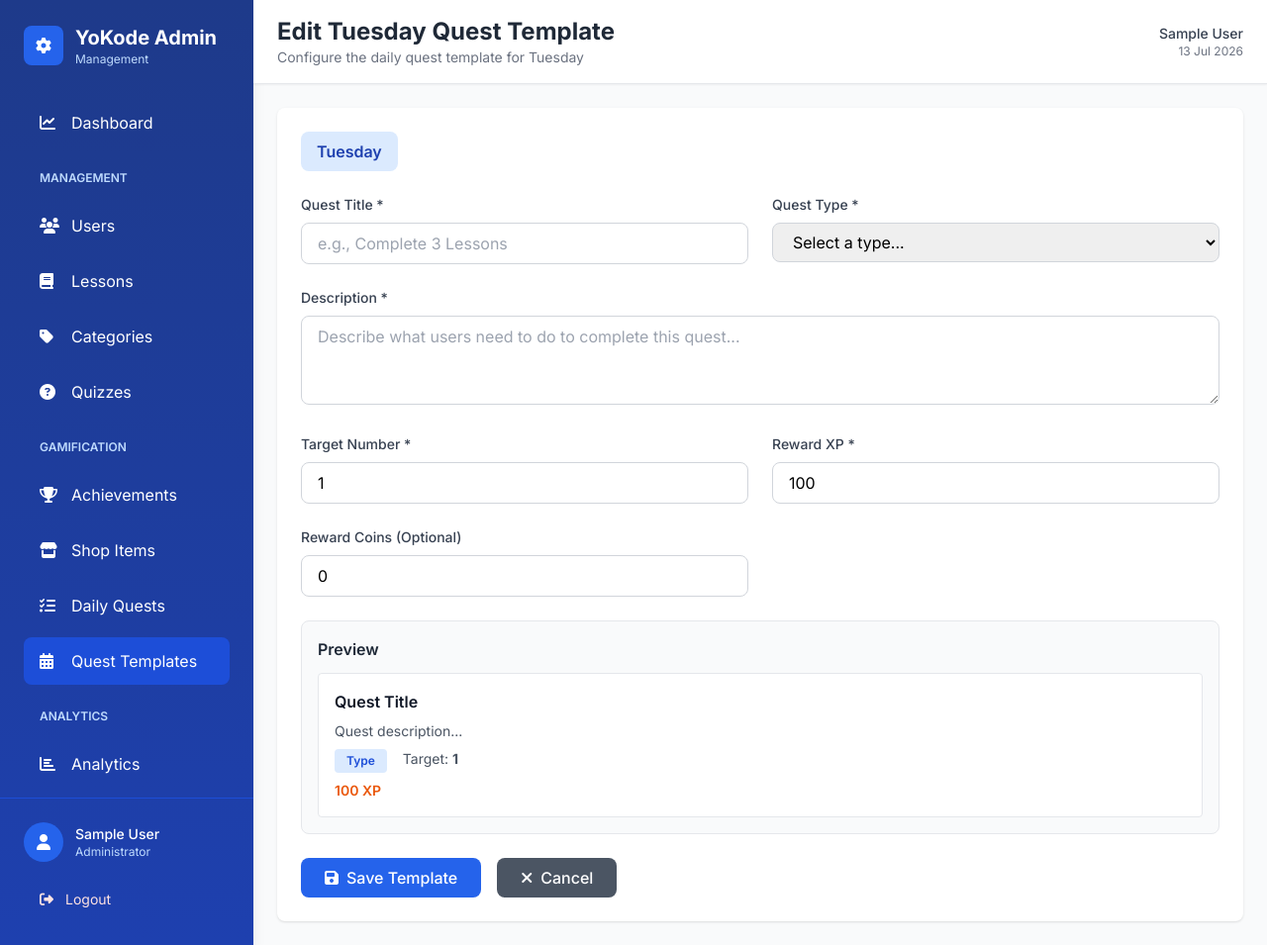
After one commit to nabsx/Yokode, a Laravel app: page /admin/daily-quests/templates/1/edit in a window 1280 px wide. The commit adds this page. Shown: the whole page at 99% size. Run offline with Laravel 12, Linux system fonts and the light colour scheme; the visitor is signed in with stand-in values (Sample User, id 1); data that the repository does not hold is empty; parts of the project's set-up code (start-up, migrations or seed data) failed here and were passed over; some libraries are stand-ins or nearby versions.

Commit message:
feat: add daily quest templates management for each day of the week
- Add day_of_week column to daily_quests table via migration
- Update DailyQuest model with methods to manage weekly templates
- Add helper methods: getByDayOfWeek(), getWeeklyTemplates(), getDayName()
- Create admin routes for viewing and editing quest templates
- Add AdminController methods: dailyQuestTemplates(), dailyQuestTemplateEdit(), dailyQuestTemplateUpdate()
- Create templates overview page showing all 7 days with current quests
- Create dedicated edit form for each day's quest template with live preview
- Add 'Quest Templates' link to admin sidebar navigation
- Support creating/updating quest templates for Monday through Sunday
- Maintain backward compatibility with existing date-based quests

```diff
--- a/app/Http/Controllers/AdminController.php
+++ b/app/Http/Controllers/AdminController.php
@@ -485,6 +485,81 @@ class AdminController extends Controller
     }
 
     /**
+     * Daily Quest Templates - View all templates by day of week
+     */
+    public function dailyQuestTemplates()
+    {
+        $templates = DailyQuest::getWeeklyTemplates();
+        return view('admin.quests.templates', compact('templates'));
+    }
+
+    /**
+     * Daily Quest Templates - Edit a specific day's template
+     */
+    public function dailyQuestTemplateEdit($dayOfWeek)
+    {
+        if ($dayOfWeek < 0 || $dayOfWeek > 6) {
+            return redirect()->route('admin.quests.templates')->with('error', 'Invalid day of week.');
+        }
+
+        $days = ['Monday', 'Tuesday', 'Wednesday', 'Thursday', 'Friday', 'Saturday', 'Sunday'];
+        $dayName = $days[$dayOfWeek];
+
+        $quest = DailyQuest::getByDayOfWeek($dayOfWeek);
+
+        $types = ['complete_lesson', 'answer_quiz', 'gain_exp', 'login', 'perfect_quiz'];
+
+        return view('admin.quests.template-edit', compact('quest', 'dayOfWeek', 'dayName', 'types'));
+    }
+
+    /**
+     * Daily Quest Templates - Update a specific day's template
+     */
+    public function dailyQuestTemplateUpdate(Request $request, $dayOfWeek)
+    {
+        if ($dayOfWeek < 0 || $dayOfWeek > 6) {
+            return redirect()->route('admin.quests.templates')->with('error', 'Invalid day of week.');
+        }
+
+        $validated = $request->validate([
+            'title' => 'required|string|max:255',
+            'description' => 'required|string|max:500',
+            'type' => 'required|in:complete_lesson,answer_quiz,gain_exp,login,perfect_quiz',
+            'target' => 'required|integer|min:1',
+            'reward_exp' => 'required|integer|min:0',
+            'reward_coins' => 'nullable|integer|min:0',
+        ]);
+
+        $quest = DailyQuest::getByDayOfWeek($dayOfWeek);
+
+        if ($quest) {
+            // Update existing template
+            $quest->update([
+                'title' => $validated['title'],
+                'description' => $validated['description'],
+                'type' => $validated['type'],
+                'target' => $validated['target'],
+                'reward_exp' => $validated['reward_exp'],
+                'reward_coins' => $validated['reward_coins'] ?? 0,
+            ]);
+        } else {
+            // Create new template
+            DailyQuest::create([
+                'title' => $validated['title'],
+                'description' => $validated['description'],
+                'type' => $validated['type'],
+                'target' => $validated['target'],
+                'reward_exp' => $validated['reward_exp'],
+                'reward_coins' => $validated['reward_coins'] ?? 0,
+                'day_of_week' => $dayOfWeek,
+                'date' => now()->toDateString(), // Default to today
+            ]);
+        }
+
+        return redirect()->route('admin.quests.templates')->with('success', 'Daily quest template updated successfully.');
+    }
+
+    /**
      * Statistics & Reports
      */
     public function analytics()
--- a/app/Models/DailyQuest.php
+++ b/app/Models/DailyQuest.php
@@ -17,6 +17,7 @@ class DailyQuest extends Model
         'reward_exp',
         'reward_coins',
         'date',
+        'day_of_week',
     ];
 
     protected $casts = [
@@ -27,4 +28,40 @@ class DailyQuest extends Model
     {
         return $this->hasMany(UserQuest::class);
     }
+
+    // Get quest template for a specific day of week (0=Monday, 6=Sunday)
+    public static function getByDayOfWeek($dayOfWeek)
+    {
+        return self::where('day_of_week', $dayOfWeek)->first();
+    }
+
+    // Get all weekly quest templates organized by day
+    public static function getWeeklyTemplates()
+    {
+        $days = [
+            0 => 'Monday',
+            1 => 'Tuesday',
+            2 => 'Wednesday',
+            3 => 'Thursday',
+            4 => 'Friday',
+            5 => 'Saturday',
+            6 => 'Sunday',
+        ];
+
+        $templates = [];
+        foreach ($days as $dayNum => $dayName) {
+            $templates[$dayNum] = [
+                'day_name' => $dayName,
+                'quest' => self::getByDayOfWeek($dayNum),
+            ];
+        }
+        return $templates;
+    }
+
+    // Get day name for display
+    public function getDayName()
+    {
+        $days = ['Monday', 'Tuesday', 'Wednesday', 'Thursday', 'Friday', 'Saturday', 'Sunday'];
+        return $this->day_of_week !== null ? $days[$this->day_of_week] : null;
+    }
 }
--- /dev/null
+++ b/resources/views/admin/quests/template-edit.blade.php
@@ -0,0 +1,196 @@
+@extends('layouts.admin')
+
+@section('title', "Edit $dayName Quest Template")
+@section('subtitle', "Configure the daily quest template for $dayName")
+
+@section('content')
+    <div class="bg-white rounded-lg shadow">
+        <form action="{{ route('admin.quests.template.update', $dayOfWeek) }}" method="POST" class="p-6">
+            @csrf
+            @method('PUT')
+
+            <div class="grid grid-cols-1 md:grid-cols-2 gap-6 mb-6">
+                <!-- Day of Week Display -->
+                <div class="md:col-span-2">
+                    <div class="inline-block px-4 py-2 bg-blue-100 text-blue-800 rounded-lg font-semibold">
+                        {{ $dayName }}
+                    </div>
+                </div>
+
+                <!-- Title -->
+                <div>
+                    <label for="title" class="block text-sm font-medium text-gray-700 mb-2">Quest Title *</label>
+                    <input
+                        type="text"
+                        id="title"
+                        name="title"
+                        value="{{ old('title', $quest->title ?? '') }}"
+                        placeholder="e.g., Complete 3 Lessons"
+                        class="w-full px-4 py-2 border border-gray-300 rounded-lg focus:outline-none focus:ring-2 focus:ring-blue-500 @error('title') border-red-500 @enderror"
+                        required
+                    >
+                    @error('title')
+                        <p class="text-red-600 text-sm mt-1">{{ $message }}</p>
+                    @enderror
+                </div>
+
+                <!-- Type -->
+                <div>
+                    <label for="type" class="block text-sm font-medium text-gray-700 mb-2">Quest Type *</label>
+                    <select
+                        id="type"
+                        name="type"
+                        class="w-full px-4 py-2 border border-gray-300 rounded-lg focus:outline-none focus:ring-2 focus:ring-blue-500 @error('type') border-red-500 @enderror"
+                        required
+                    >
+                        <option value="">Select a type...</option>
+                        @foreach($types as $type)
+                            <option value="{{ $type }}" {{ old('type', $quest->type ?? '') == $type ? 'selected' : '' }}>
+                                {{ str_replace('_', ' ', ucfirst($type)) }}
+                            </option>
+                        @endforeach
+                    </select>
+                    @error('type')
+                        <p class="text-red-600 text-sm mt-1">{{ $message }}</p>
+                    @enderror
+                </div>
+
+                <!-- Description -->
+                <div class="md:col-span-2">
+                    <label for="description" class="block text-sm font-medium text-gray-700 mb-2">Description *</label>
+                    <textarea
+                        id="description"
+                        name="description"
+                        rows="3"
+                        placeholder="Describe what users need to do to complete this quest..."
+                        class="w-full px-4 py-2 border border-gray-300 rounded-lg focus:outline-none focus:ring-2 focus:ring-blue-500 @error('description') border-red-500 @enderror"
+                        required
+                    >{{ old('description', $quest->description ?? '') }}</textarea>
+                    @error('description')
+                        <p class="text-red-600 text-sm mt-1">{{ $message }}</p>
+                    @enderror
+                </div>
+
+                <!-- Target -->
+                <div>
+                    <label for="target" class="block text-sm font-medium text-gray-700 mb-2">Target Number *</label>
+                    <input
+                        type="number"
+                        id="target"
+                        name="target"
+                        value="{{ old('target', $quest->target ?? '1') }}"
+                        placeholder="e.g., 3"
+                        class="w-full px-4 py-2 border border-gray-300 rounded-lg focus:outline-none focus:ring-2 focus:ring-blue-500 @error('target') border-red-500 @enderror"
+                        min="1"
+                        required
+                    >
+                    @error('target')
+                        <p class="text-red-600 text-sm mt-1">{{ $message }}</p>
+                    @enderror
+                </div>
+
+                <!-- Reward XP -->
+                <div>
+                    <label for="reward_exp" class="block text-sm font-medium text-gray-700 mb-2">Reward XP *</label>
+                    <input
+                        type="number"
+                        id="reward_exp"
+                        name="reward_exp"
+                        value="{{ old('reward_exp', $quest->reward_exp ?? '100') }}"
+                        placeholder="e.g., 100"
+                        class="w-full px-4 py-2 border border-gray-300 rounded-lg focus:outline-none focus:ring-2 focus:ring-blue-500 @error('reward_exp') border-red-500 @enderror"
+                        min="0"
+                        required
+                    >
+                    @error('reward_exp')
+                        <p class="text-red-600 text-sm mt-1">{{ $message }}</p>
+                    @enderror
+                </div>
+
+                <!-- Reward Coins -->
+                <div>
+                    <label for="reward_coins" class="block text-sm font-medium text-gray-700 mb-2">Reward Coins (Optional)</label>
+                    <input
+                        type="number"
+                        id="reward_coins"
+                        name="reward_coins"
+                        value="{{ old('reward_coins', $quest->reward_coins ?? '0') }}"
+                        placeholder="e.g., 50"
+                        class="w-full px-4 py-2 border border-gray-300 rounded-lg focus:outline-none focus:ring-2 focus:ring-blue-500 @error('reward_coins') border-red-500 @enderror"
+                        min="0"
+                    >
+                    @error('reward_coins')
+                        <p class="text-red-600 text-sm mt-1">{{ $message }}</p>
+                    @enderror
+                </div>
+            </div>
+
+            <!-- Preview Card -->
+            <div class="mb-6 p-4 bg-gray-50 border border-gray-200 rounded-lg">
+                <h4 class="font-semibold text-gray-800 mb-3">Preview</h4>
+                <div class="bg-white p-4 rounded border border-gray-200">
+                    <div class="space-y-2">
+                        <p class="font-semibold text-gray-900" id="preview-title">{{ $quest->title ?? 'Quest Title' }}</p>
+                        <p class="text-sm text-gray-600" id="preview-description">{{ $quest->description ?? 'Quest description...' }}</p>
+                        <div class="flex gap-4 mt-3">
+                            <span class="inline-block px-3 py-1 bg-blue-100 text-blue-700 text-xs font-semibold rounded" id="preview-type">
+                                {{ str_replace('_', ' ', ucfirst($quest->type ?? 'Type')) }}
+                            </span>
+                            <span class="text-sm text-gray-600">
+                                Target: <span class="font-bold" id="preview-target">{{ $quest->target ?? '1' }}</span>
+                            </span>
+                        </div>
+                        <div class="flex gap-4 mt-3 text-sm">
+                            <span class="text-orange-600 font-semibold">
+                                <span id="preview-reward-exp">{{ $quest->reward_exp ?? '100' }}</span> XP
+                            </span>
+                            @if($quest && $quest->reward_coins > 0)
+                                <span class="text-yellow-600 font-semibold">
+                                    <span id="preview-reward-coins">{{ $quest->reward_coins ?? '0' }}</span> 🪙
+                                </span>
+                            @endif
+                        </div>
+                    </div>
+                </div>
+            </div>
+
+            <!-- Action Buttons -->
+            <div class="flex gap-4">
+                <button type="submit" class="px-6 py-2 bg-blue-600 text-white rounded-lg hover:bg-blue-700 transition font-medium">
+                    <i class="fas fa-save mr-2"></i>Save Template
+                </button>
+                <a href="{{ route('admin.quests.templates') }}" class="px-6 py-2 bg-gray-600 text-white rounded-lg hover:bg-gray-700 transition font-medium">
+                    <i class="fas fa-times mr-2"></i>Cancel
+                </a>
+            </div>
+        </form>
+    </div>
+
+    <script>
+        // Live preview update
+        document.getElementById('title').addEventListener('input', function(e) {
+            document.getElementById('preview-title').textContent = e.target.value || 'Quest Title';
+        });
+
+        document.getElementById('description').addEventListener('input', function(e) {
+            document.getElementById('preview-description').textContent = e.target.value || 'Quest description...';
+        });
+
+        document.getElementById('type').addEventListener('change', function(e) {
+            const typeText = e.target.options[e.target.selectedIndex].text;
+            document.getElementById('preview-type').textContent = typeText;
+        });
+
+        document.getElementById('target').addEventListener('input', function(e) {
+            document.getElementById('preview-target').textContent = e.target.value || '1';
+        });
+
+        document.getElementById('reward_exp').addEventListener('input', function(e) {
+            document.getElementById('preview-reward-exp').textContent = e.target.value || '100';
+        });
+
+        document.getElementById('reward_coins').addEventListener('input', function(e) {
+            document.getElementById('preview-reward-coins').textContent = e.target.value || '0';
+        });
+    </script>
+@endsection
--- a/resources/views/layouts/admin.blade.php
+++ b/resources/views/layouts/admin.blade.php
@@ -89,9 +89,14 @@
                         <span class="sidebar-text">Shop Items</span>
                     </a>
 
-                    <a href="{{ route('admin.quests.index') }}" class="flex items-center gap-3 px-4 py-3 rounded-lg {{ request()->routeIs('admin.quests.*') ? 'bg-blue-700' : 'hover:bg-blue-700 transition' }}">
+                    <a href="{{ route('admin.quests.index') }}" class="flex items-center gap-3 px-4 py-3 rounded-lg {{ request()->routeIs('admin.quests.index') ? 'bg-blue-700' : 'hover:bg-blue-700 transition' }}">
                         <i class="fas fa-list-check w-5"></i>
                         <span class="sidebar-text">Daily Quests</span>
+                    </a>
+
+                    <a href="{{ route('admin.quests.templates') }}" class="flex items-center gap-3 px-4 py-3 rounded-lg {{ request()->routeIs('admin.quests.templates', 'admin.quests.template.*') ? 'bg-blue-700' : 'hover:bg-blue-700 transition' }}">
+                        <i class="fas fa-calendar-days w-5"></i>
+                        <span class="sidebar-text">Quest Templates</span>
                     </a>
 
                     <div class="pt-4 pb-2">
--- a/routes/web.php
+++ b/routes/web.php
@@ -102,6 +102,11 @@ Route::middleware(['auth', 'is_admin'])->prefix('admin')->name('admin.')->group(
     Route::get('/shop-items', [App\Http\Controllers\AdminController::class, 'shopItemsIndex'])->name('shop.index');
     Route::get('/daily-quests', [App\Http\Controllers\AdminController::class, 'dailyQuestsIndex'])->name('quests.index');
 
+    // Daily Quest Templates
+    Route::get('/daily-quests/templates', [App\Http\Controllers\AdminController::class, 'dailyQuestTemplates'])->name('quests.templates');
+    Route::get('/daily-quests/templates/{dayOfWeek}/edit', [App\Http\Controllers\AdminController::class, 'dailyQuestTemplateEdit'])->name('quests.template.edit');
+    Route::put('/daily-quests/templates/{dayOfWeek}', [App\Http\Controllers\AdminController::class, 'dailyQuestTemplateUpdate'])->name('quests.template.update');
+
     // Analytics & Reports
     Route::get('/analytics', [App\Http\Controllers\AdminController::class, 'analytics'])->name('analytics');
 });
```
Also changed, not shown: resources/views/admin/quests/templates.blade.php (added, +88 -0 lines), database/migrations/2026_07_13_160000_add_day_of_week_to_daily_quests_table.php (added).
